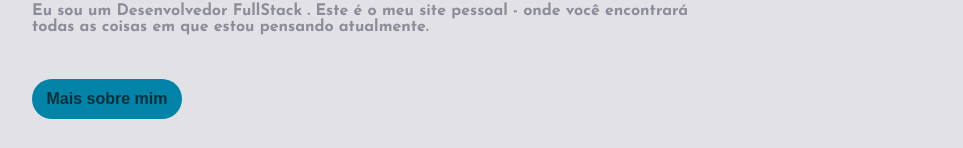
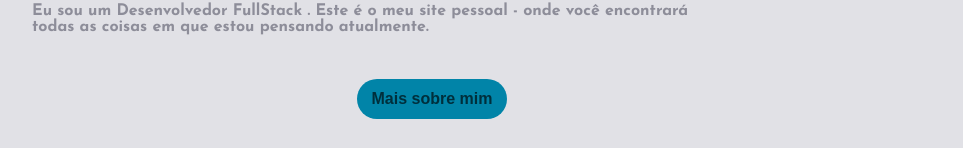
Before and after one commit to walissonsou/meublog, a React (Create React App) app: page / in a window 1280 px wide. Shown: the part 199-347 px from the top of the page, without its empty margins (208-1171 px from the left). Built offline with nearby package versions, Linux system fonts and the light colour scheme; no server answers.

Commit message:
Remoção de espaço do parâmetro do meu context provider

```diff
--- a/src/pages/Post/Post.module.css
+++ b/src/pages/Post/Post.module.css
@@ -55,7 +55,7 @@ img {
 
 }
 button{
-  width: 100%;
+  width: 150px;
   height: 40px;
   border-radius: 9999px;
   border: 1px var(--blue-600);
@@ -63,8 +63,12 @@ button{
   transition: color 0.3s, background-color 0.3s;
   margin-top: 2rem;
   font-size: 16px;
-  color: var(--blue-600);
+  color: var(--blue-900);
   background-color: var(--blue-100);
+  margin-bottom: 2rem;
+  justify-content: center;
+  align-items: center;
+  display: flex
 
 
 }
@@ -73,3 +77,6 @@ button:hover{
   cursor: pointer;
   color:var(--blue-600)
 }
+button a {
+  color: var(--blue-600);
+}
--- a/src/pages/Post/Posts.jsx
+++ b/src/pages/Post/Posts.jsx
@@ -43,10 +43,10 @@ export default function Posts() {
                   <h2>{post.title} </h2>
                   <p>{post.body}</p>
                 </div>
-                <a
+                <button> <a
                   onClick={() => handleNavigateToPost()} >
                   Ler mais
-                </a>
+                </a>    </button>
               </div>
             );
           })}
```
